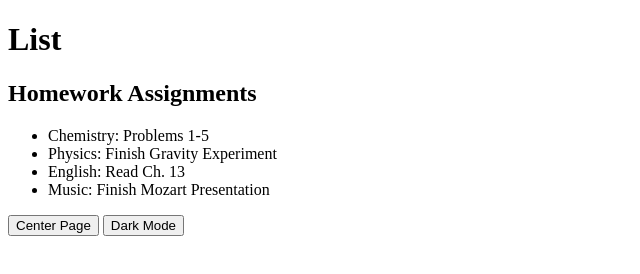
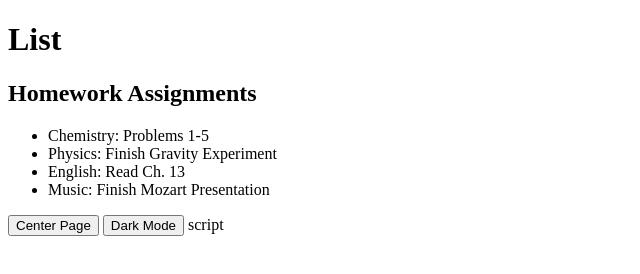
Before and after one commit to stephencastaneda/jQuery_HomeworkAgendaCodeAlong, a plain HTML site: page index.html in a window 1280 px wide. Shown: the full height of the page, 0-640 px from the left. Drawn offline with Linux system fonts and the light colour scheme.

Commit message:
fixed more readme errors

```diff
--- a/index.html
+++ b/index.html
@@ -15,5 +15,6 @@
     </ul>
     <button id="center">Center Page</button>
     <button id="dark">Dark Mode</button>
+    script
   </body>
 </html>
```
Also changed, not shown: README.md.
